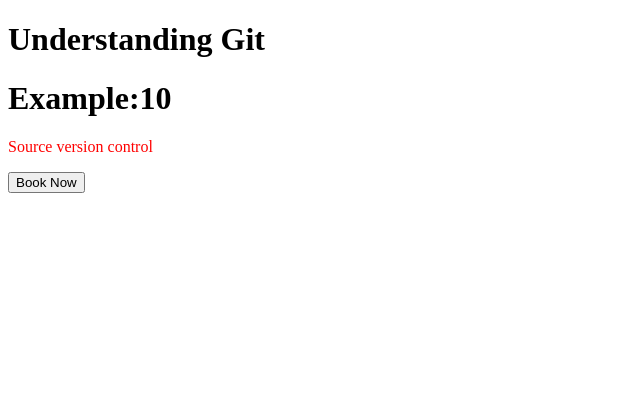
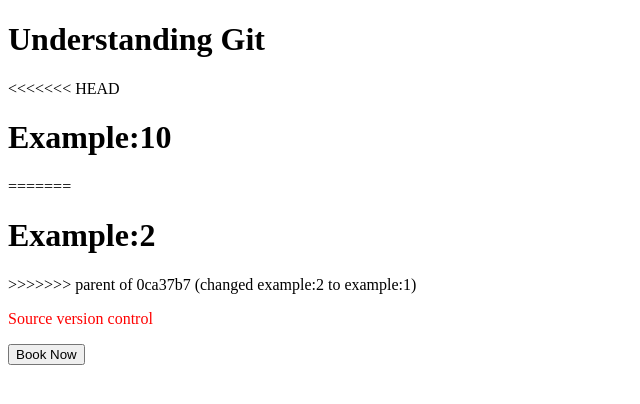
Before and after one commit to pankajsakharkar1881/git-project-learning, a plain HTML site: page index.html in a window 1280 px wide. Shown: the whole page, without its empty margins (0-640 px from the left). Drawn offline with Linux system fonts and the light colour scheme.

Commit message:
revert back

```diff
--- a/index.html
+++ b/index.html
@@ -4,7 +4,11 @@
 
 <body>
     <h1>Understanding Git</h1>
+<<<<<<< HEAD
     <h1>Example:10</h1>
+=======
+    <h1>Example:2</h1>
+>>>>>>> parent of 0ca37b7 (changed example:2 to example:1)
     <p style="color:red">Source version control</p>
     <button>Book Now</button>
 </body>
```
Also changed, not shown: 1 other file.
